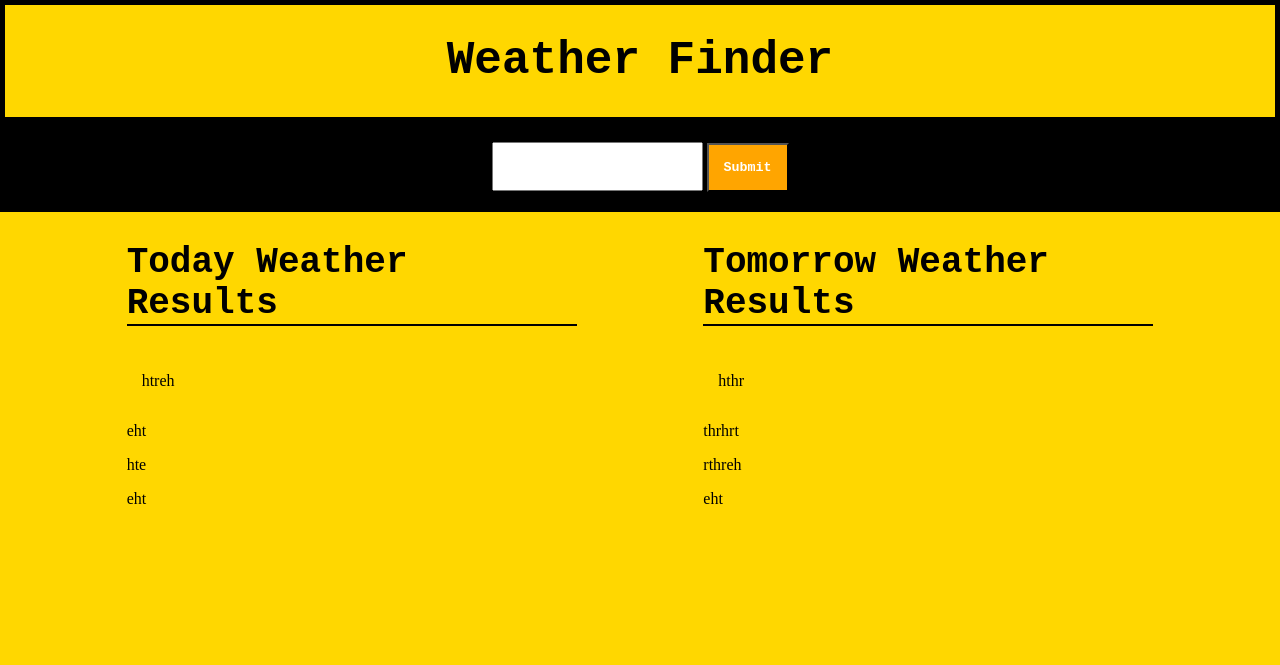
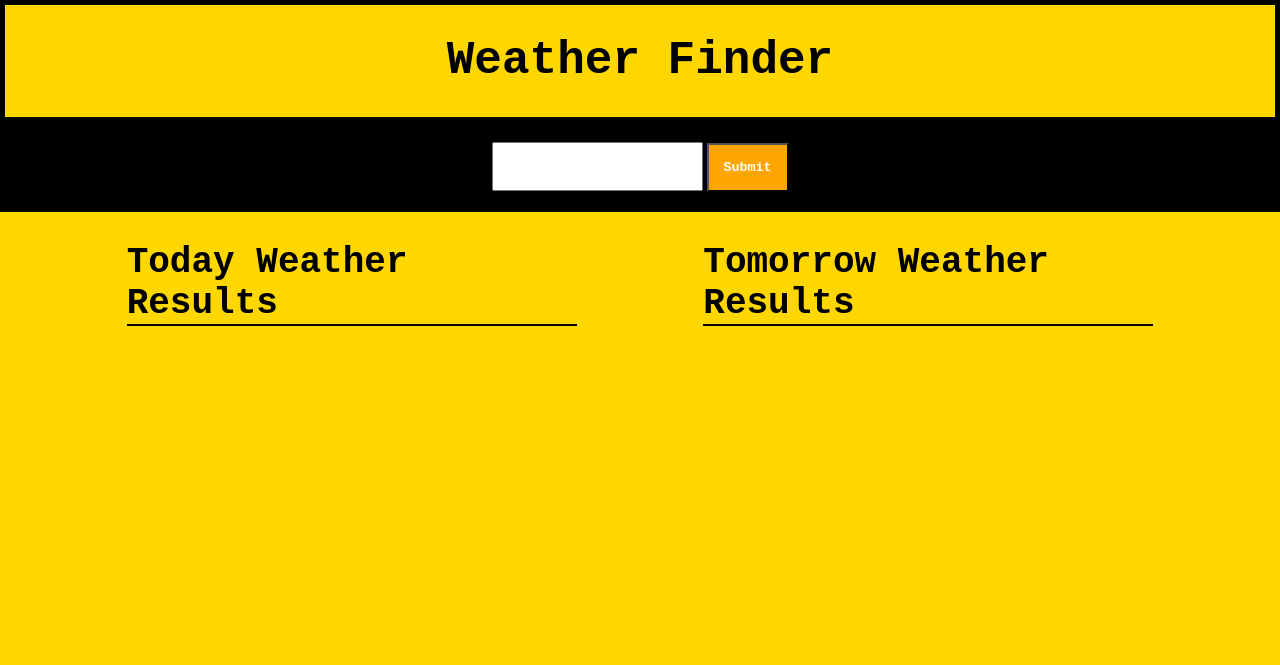
Before and after one commit to Haupt04/Weather-Page---Odin-API-, a plain HTML site: page index.html in a window 1280 px wide. Drawn offline with Linux system fonts and the light colour scheme.

Commit message:
Update the p elements in html

```diff
--- a/index.html
+++ b/index.html
@@ -23,22 +23,22 @@
                 <h2 class="Headings">Today Weather Results</h2>
                 <div class="icon-container">
                     <i id="weather-icon-today" class="fa-solid"></i>
-                    <p id="location-name-today">htreh</p>
+                    <p id="location-name-today"></p>
                 </div>
-                <p id="current-conditions-today">eht</p>
-                <p id="temperature-today">hte</p>
-                <p id="description-today">eht</p>
+                <p id="current-conditions-today"></p>
+                <p id="temperature-today"></p>
+                <p id="description-today"></p>
             </div>
 
             <div id="results-tomor">
                 <h2 class="Headings">Tomorrow Weather Results</h2>
                 <div class="icon-container">
                     <i id="weather-icon-tomor" class="fa-solid"></i>
-                    <p id="location-name-tomor">hthr</p>
+                    <p id="location-name-tomor"></p>
                 </div>
-                <p id="current-conditions-tomor">thrhrt</p>
-                <p id="temperature-tomor">rthreh</p>
-                <p id="description-tomor">eht</p>
+                <p id="current-conditions-tomor"></p>
+                <p id="temperature-tomor"></p>
+                <p id="description-tomor"></p>
 
             </div>
         </div>
--- a/styles.css
+++ b/styles.css
@@ -53,4 +53,5 @@
 #results-tomor, #results-today {
     width: 450px;
     height: 450px;
+
 }
```
